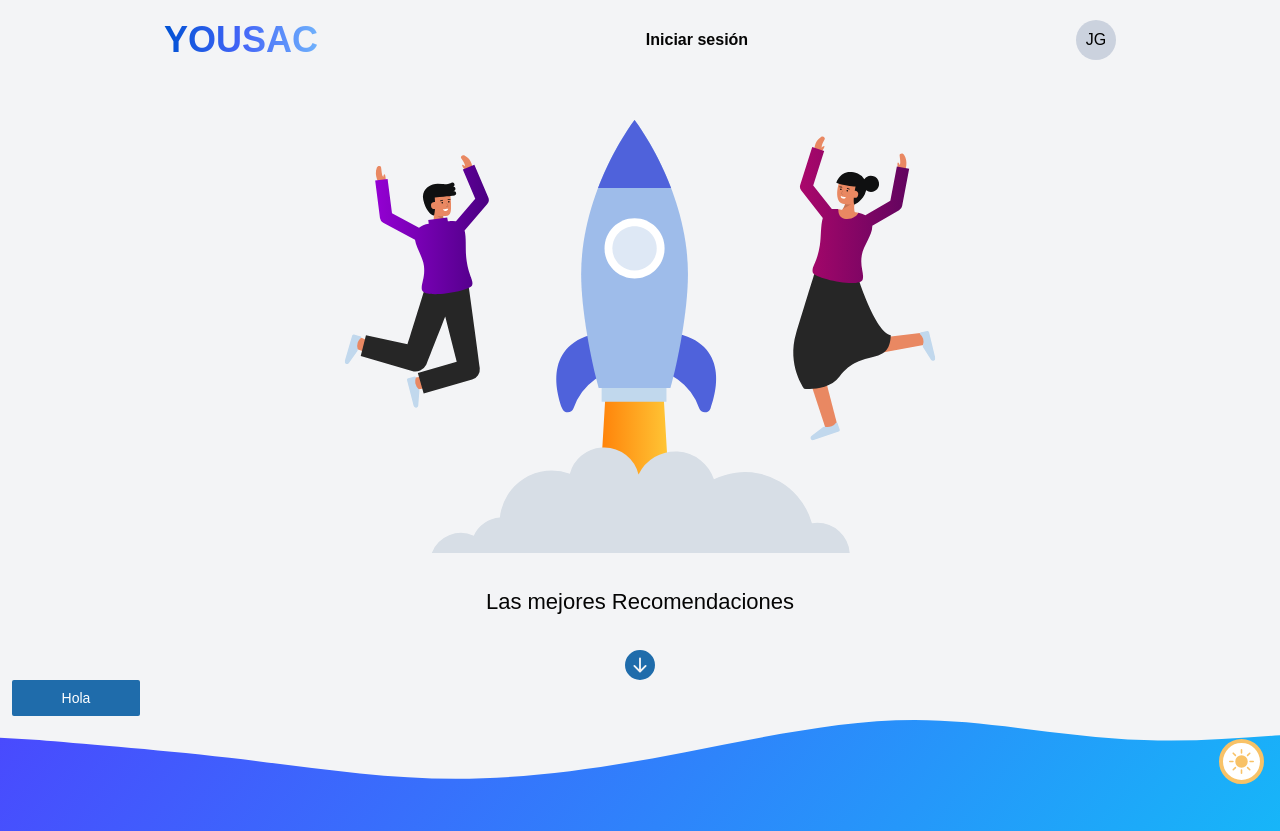
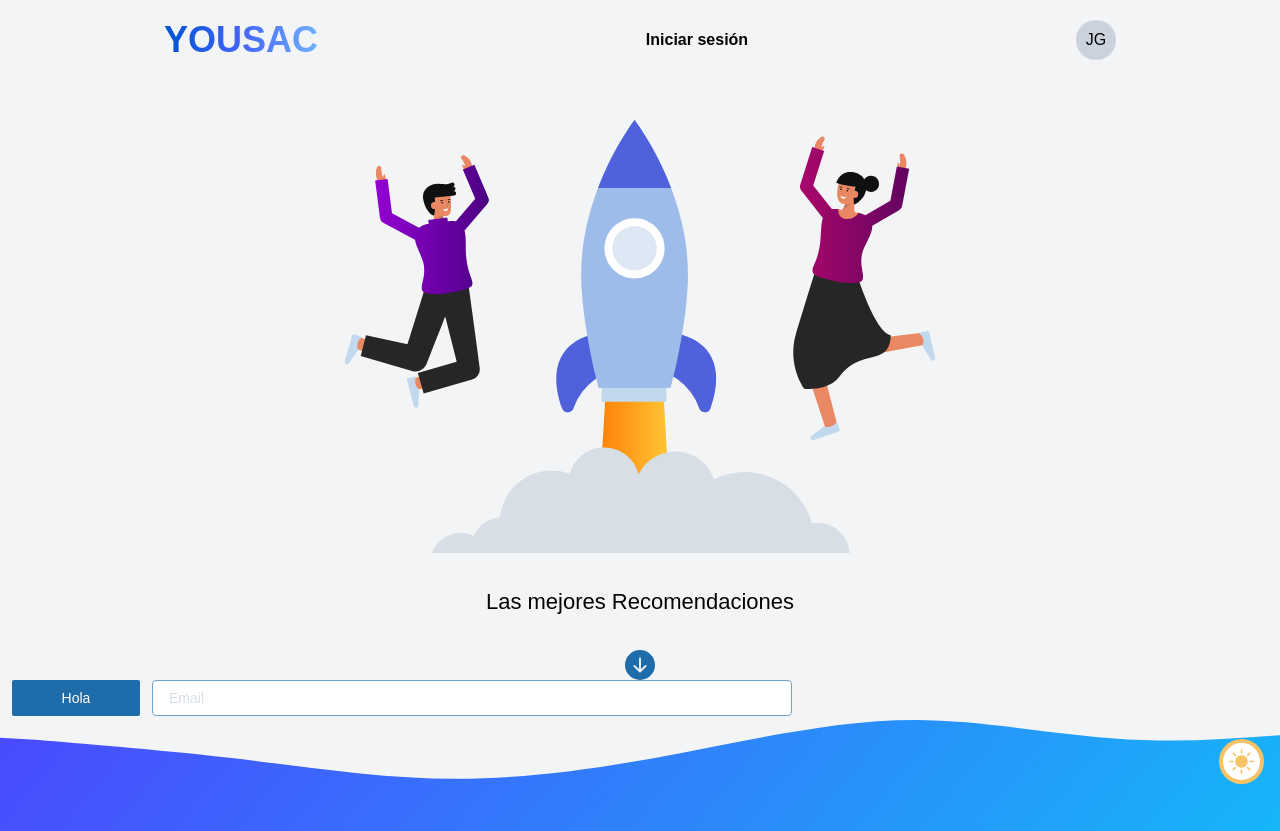
Before and after one commit to grupo-9-practicas-iniciales/yousac-frontend, a React (Vite) app: page / in a window 1280 px wide. Built offline with nearby package versions, Linux system fonts and the light colour scheme; a web font is replaced by a local one.

Commit message:
[ ADD ] Creating Input component for app

```diff
--- /dev/null
+++ b/src/components/ui/input/Input.tsx
@@ -0,0 +1,29 @@
+type Props = {
+  placeholder: string;
+  className?: string;
+  onChange: (e: React.ChangeEvent<HTMLInputElement>) => void;
+  value: string;
+  name: string;
+};
+
+export const Input = ({
+  placeholder,
+  className,
+  onChange,
+  value,
+  name,
+}: Props) => {
+  return (
+    <input
+      onChange={onChange}
+      value={value}
+      name={name}
+      className={
+        className +
+        " " +
+        "rounded bg-white border border-primary-light-3 dark:text-white dark:placeholder:text-gray-200 focus:outline-none h-9 text-xs px-4 md:text-sm dark:bg-dark"
+      }
+      placeholder={placeholder}
+    />
+  );
+};
--- /dev/null
+++ b/src/hooks/useForm.ts
@@ -0,0 +1,24 @@
+import { ChangeEvent, useState } from "react";
+
+export function useForm<T>(initialForm: T) {
+  const [formState, setFormState] = useState(initialForm);
+
+  const onInputChange = ({ target }: ChangeEvent<HTMLInputElement>) => {
+    const { name, value } = target;
+    setFormState({
+      ...formState,
+      [name]: value,
+    });
+  };
+
+  const onResetForm = () => {
+    setFormState(initialForm);
+  };
+
+  return {
+    ...formState,
+    formState,
+    onInputChange,
+    onResetForm,
+  };
+}
--- a/src/pages/LandingPage.tsx
+++ b/src/pages/LandingPage.tsx
@@ -3,22 +3,34 @@ import { Waves1SVG, RocketSVG } from "../assets";
 import { DownArrowIcon } from "../assets/icons/DownArrowIcon";
 import { ToogleThemeButton } from "../components/theme/ToogleThemeButton";
 import { Avatar, Button } from "../components/ui";
+import { Input } from "../components/ui/input/Input";
 import { User } from "../context/auth";
+import { useForm } from "../hooks/useForm";
 
 const testInitialUser2: User = {
   names: "Jorge",
   lastnames: "Garcia",
-  email: "",
+  email: "a",
   idStudent: "12321",
   idUser: "asdada",
   token: "",
 };
 
-const testFunction = () => {
-  console.log("test");
+const formInitialState = {
+  email: "",
+};
+
+type FormState = {
+  email: string;
 };
 
 export const LandingPage = () => {
+  const { onInputChange, email } = useForm<FormState>(formInitialState);
+
+  const onSubmit = (e: React.FormEvent<HTMLFormElement>) => {
+    e.preventDefault();
+    console.log(email);
+  };
   return (
     <main className="min-h-screen bg-light dark:bg-dark overflow-x-hidden transition-colors">
       <nav className="h-[10vh] flex items-center justify-around">
@@ -49,13 +61,19 @@ export const LandingPage = () => {
           viewBox="0 0 300 100"
         />
       </div>
-      <Button
-        text="Hola"
-        variant="secondary"
-        className="mx-3 w-32"
-        onClick={testFunction}
-      />
       <ToogleThemeButton fab={true} />
+      <div>
+        <form action="" onSubmit={onSubmit}>
+          <Button text="Hola" variant="secondary" className="mx-3 w-32" />
+          <Input
+            className="w-1/2"
+            name="email"
+            onChange={onInputChange}
+            value={email}
+            placeholder="Email"
+          />
+        </form>
+      </div>
     </main>
   );
 };
```
